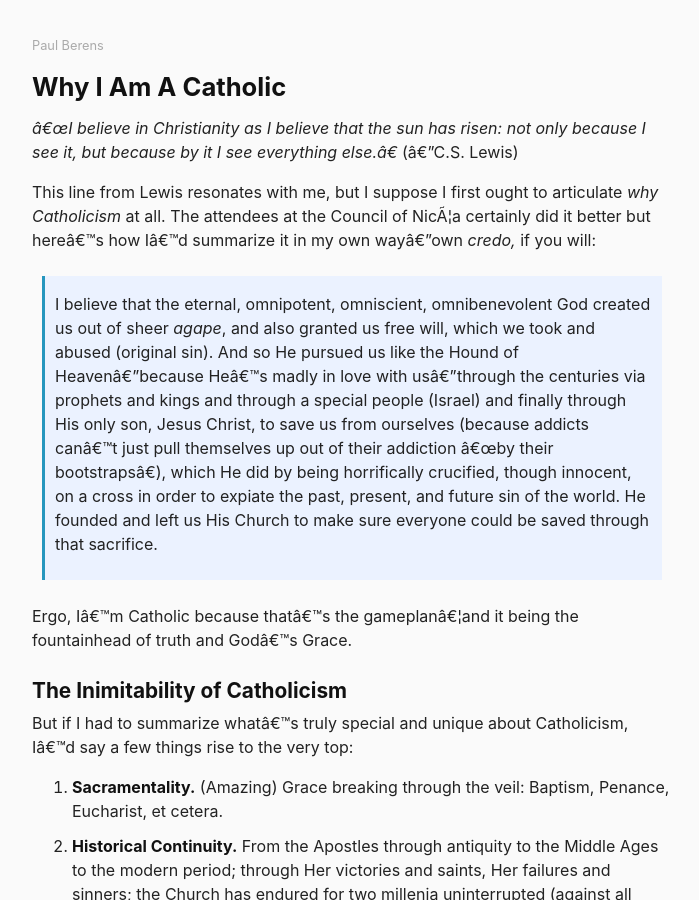
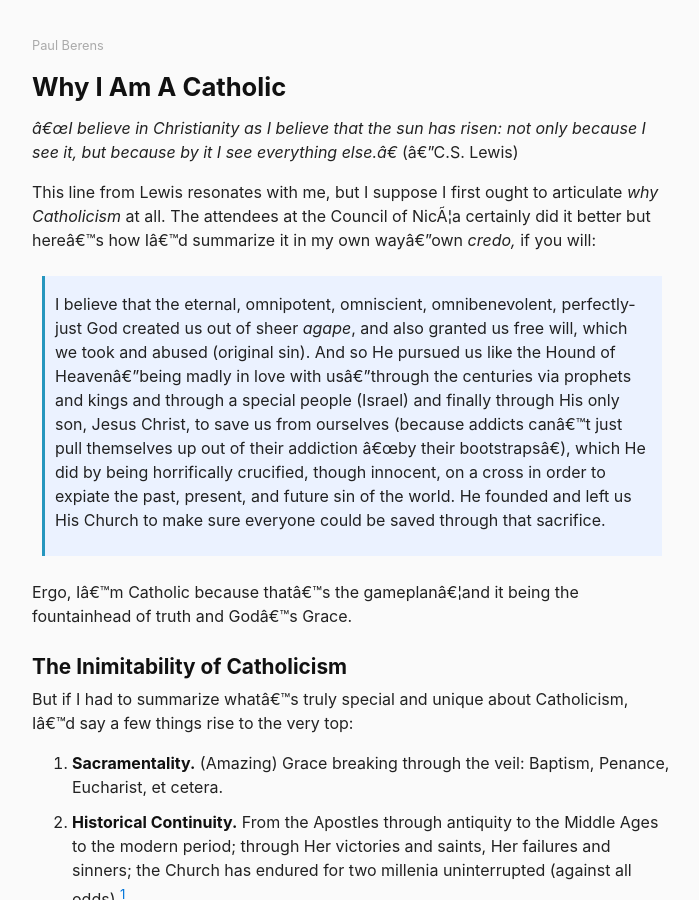
Before and after one commit to berensp/berensp.github.io, a Jekyll site: the page built from pages/catholic.md, in a window 1280 px wide and 900 px high. Shown: the whole window, without its empty margins (288-987 px from the left). Built offline with Jekyll 4.4.1, drawn with Linux system fonts in a browser that asks for light colours; a script that is not in the unit is left out.

Commit message:
Update catholic.md

```diff
--- a/pages/catholic.md
+++ b/pages/catholic.md
@@ -7,7 +7,7 @@
 
 This line from Lewis resonates with me, but I suppose I first ought to articulate *why Catholicism* at all. The attendees at the Council of Nicæa certainly did it better but here's how I'd summarize it in my own way—own *credo,* if you will:
 
-> I believe that the eternal, omnipotent, omniscient, omnibenevolent God created us out of sheer *agape*, and also granted us free will, which we took and abused (original sin). And so He pursued us like the Hound of Heaven—because He's madly in love with us—through the centuries via prophets and kings and through a special people (Israel) and finally through His only son, Jesus Christ, to save us from ourselves (because addicts can't just pull themselves up out of their addiction "by their bootstraps"), which He did by being horrifically crucified, though innocent, on a cross in order to expiate the past, present, and future sin of the world. He founded and left us His Church to make sure everyone could be saved through that sacrifice.
+> I believe that the eternal, omnipotent, omniscient, omnibenevolent, perfectly-just God created us out of sheer *agape*, and also granted us free will, which we took and abused (original sin). And so He pursued us like the Hound of Heaven—being madly in love with us—through the centuries via prophets and kings and through a special people (Israel) and finally through His only son, Jesus Christ, to save us from ourselves (because addicts can't just pull themselves up out of their addiction "by their bootstraps"), which He did by being horrifically crucified, though innocent, on a cross in order to expiate the past, present, and future sin of the world. He founded and left us His Church to make sure everyone could be saved through that sacrifice.
 
 Ergo, I'm Catholic because that's the gameplan...and it being the fountainhead of truth and God's Grace.
 
```
